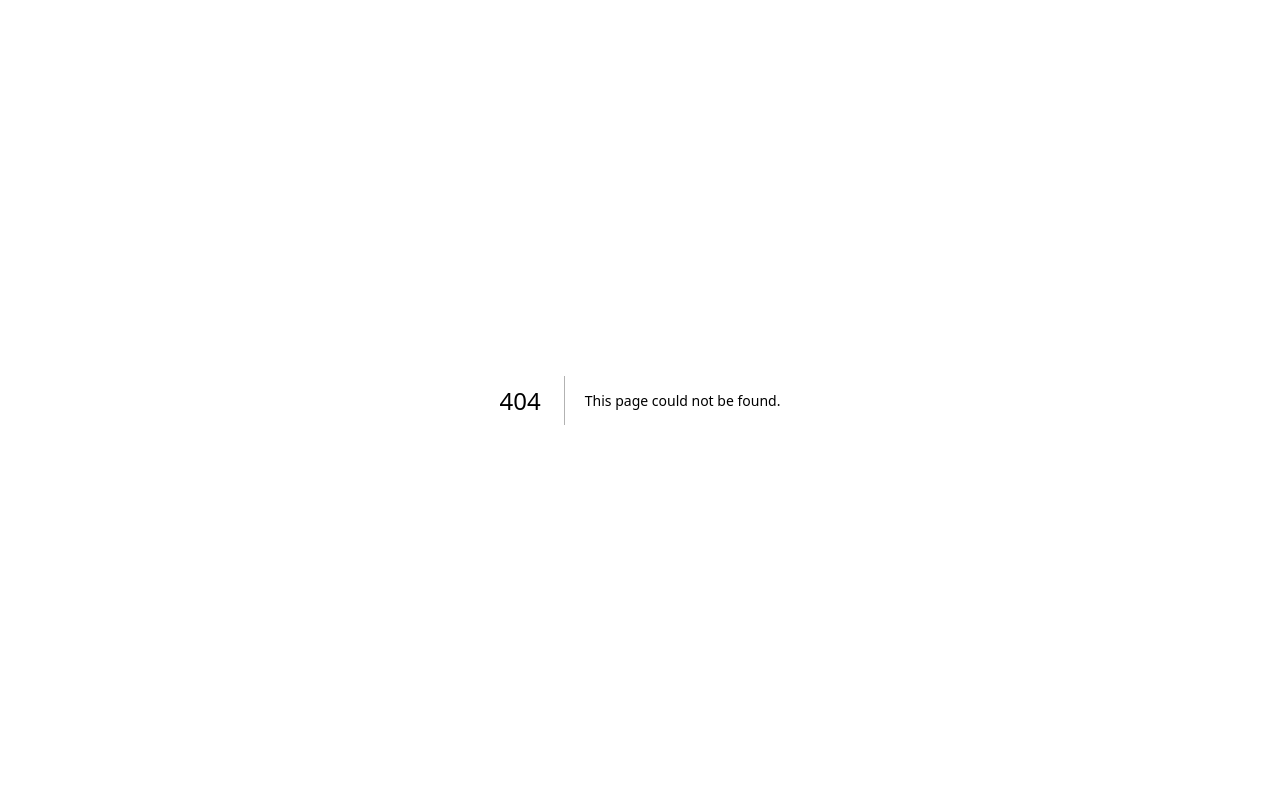
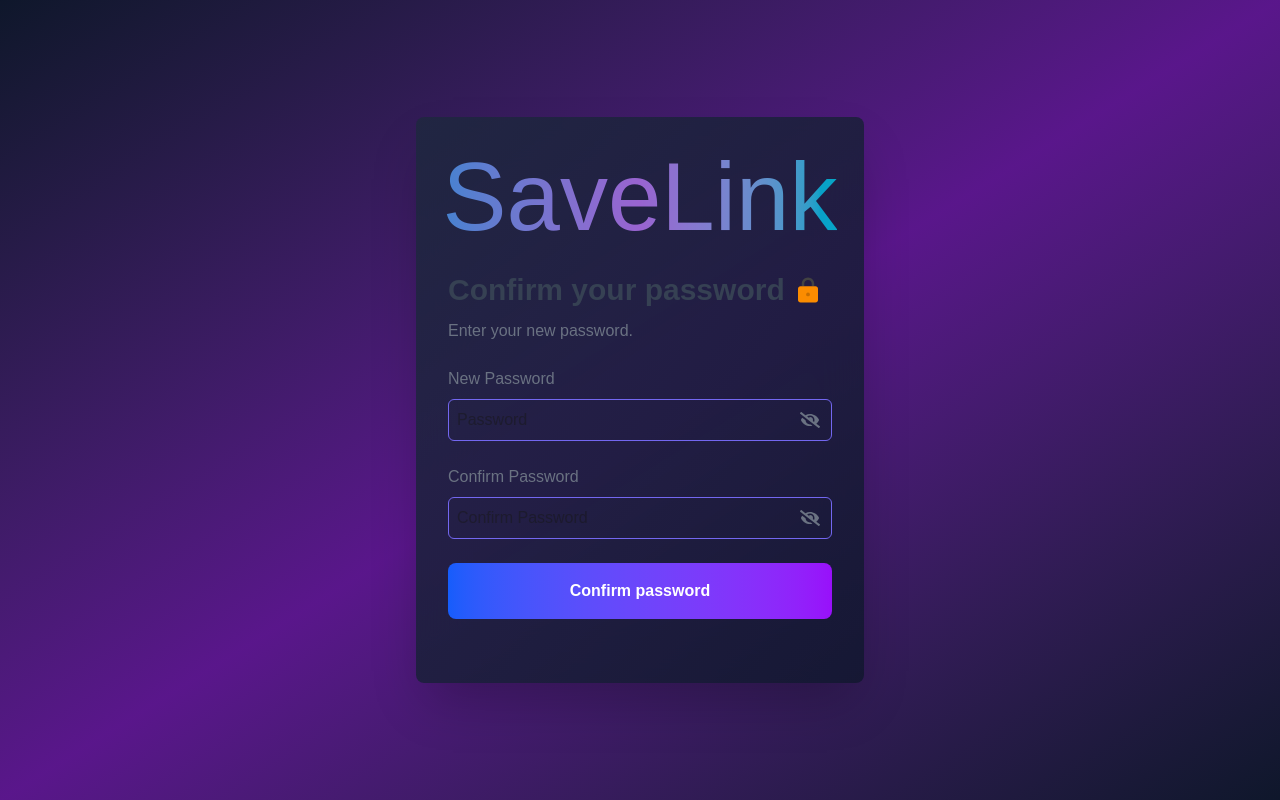
Before and after one commit to Kanel0/save-link, a Next.js app: page /confirm-password in a window 1280 px wide. Before the commit this address had no page. Built offline with nearby package versions, Linux system fonts and the light colour scheme; a web font is replaced by a local one.

Commit message:
confim password and forgotpassword  front

```diff
--- /dev/null
+++ b/src/app/confirm-password/page.tsx
@@ -0,0 +1,5 @@
+"use client";
+import ConfirmPasswordPage from "@/pages/confirmPassword/ConfirmPassword";
+export default function ConfirmPassword() {
+ return < ConfirmPasswordPage/>;
+}
--- /dev/null
+++ b/src/app/dashboard/page.tsx
@@ -0,0 +1,5 @@
+"use client";
+import ConfirmPasswordPage from "@/pages/confirmPassword/ConfirmPassword";
+export default function ConfirmPassword() {
+ return < ConfirmPasswordPage/>;
+}
--- /dev/null
+++ b/src/app/forgot-password/page.tsx
@@ -0,0 +1,5 @@
+"use client";
+import ForgotPasswordPage from "@/pages/forgotPassword/ForgotPassword";
+export default function ForgotPassword() {
+ return < ForgotPasswordPage/>;
+}
--- /dev/null
+++ b/src/components/title/Title.tsx
@@ -0,0 +1,64 @@
+import React, { ReactNode, ElementType } from "react";
+import clsx from "clsx";
+
+// Définition des styles
+const types = {
+  h1: "text-4xl font-bold leading-tight md:text-5xl",
+  h2: "text-3xl font-bold leading-tight md:text-4xl",
+  h3: "text-2xl font-semibold leading-snug md:text-3xl",
+  h4: "text-xl font-semibold leading-snug md:text-2xl",
+  h5: "text-lg font-medium leading-normal md:text-xl",
+  h6: "text-base font-medium leading-normal md:text-lg",
+} as const;
+
+const variants = {
+  primary: "text-gray-900",
+  secondary: "text-gray-700",
+  light: "text-gray-500",
+  white: "text-white",
+  accent: "text-[#7367f0]",
+} as const;
+
+const alignments = {
+  left: "text-left",
+  center: "text-center",
+  right: "text-right",
+} as const;
+
+// Définition des props avec TypeScript
+interface TitleProps {
+  type?: keyof typeof types;
+  variant?: keyof typeof variants;
+  align?: keyof typeof alignments;
+  truncate?: boolean;
+  className?: string;
+  children: ReactNode;
+  as?: ElementType;
+}
+
+// Composant Title
+const Title: React.FC<TitleProps> = ({
+  type = "h1",
+  variant = "primary",
+  align = "left",
+  truncate = false,
+  className = "",
+  children,
+  as: Component = "h1", // Par défaut, on utilise "h1"
+}) => {
+  return (
+    <Component
+      className={clsx(
+        types[type],
+        variants[variant],
+        alignments[align],
+        truncate && "truncate",
+        className
+      )}
+    >
+      {children}
+    </Component>
+  );
+};
+
+export default Title;
--- a/src/pages/confirmPassword/ConfirmPassword.tsx
+++ b/src/pages/confirmPassword/ConfirmPassword.tsx
@@ -1,9 +1,106 @@
-import React from 'react'
+import { ButtonPrimary } from '@/components/button/Button';
+import Title from '@/components/title/Title';
+import Input from "@/components/input/Input";
+import { useRouter } from 'next/navigation';
+import React, { useState } from 'react'
+import { FaEye, FaEyeSlash } from 'react-icons/fa';
+import { FcLock } from 'react-icons/fc';
 
-function ConfirmPassword() {
+function ConfirmPasswordPage() {
+  const router = useRouter();
+  const [showPassword, setShowPassword] = useState(false);
+  const [password, setPassword] = useState("");
+  const [confirmPassword, setConfirmPassword] = useState("");
+  const togglePasswordVisibility = () => {
+    setShowPassword(!showPassword);
+  };
+
   return (
-    <div>ConfirmPassword</div>
-  )
+    <>
+      <div className="flex justify-center bg-gradient-to-br from-slate-900 via-purple-900 to-slate-900 min-h-screen w-full items-center px-4 py-6 sm:py-8">
+        <div className="group bg-gradient-to-br from-slate-800/80 to-slate-900/80 backdrop-blur-xl p-4 sm:p-8 rounded-lg shadow-2xl w-full max-w-md mx-auto">
+          {/* Logo */}
+<div
+            onClick={() => router.push("/")}
+            className="flex cursor-pointer text-5xl sm:text-6xl md:text-7xl lg:text-8xl  justify-center mb-6 "
+          >
+               <span className="bg-gradient-to-r from-blue-400 via-purple-400 to-cyan-400 bg-clip-text text-transparent animate-pulse">
+                SaveLink
+              </span>
+          </div>
+          {/* Title */}
+          <div className="flex justify-center sm:justify-start mb-2">
+            <Title
+              type="h3"
+              variant="secondary"
+              className="flex items-center text-center sm:text-left"
+            >
+              Confirm your password
+              <FcLock className="ml-2 text-2xl sm:text-3xl" />
+            </Title>
+          </div>
+
+          {/* Description */}
+          <div className="text-gray-500 text-sm sm:text-base mb-6 sm:text-left">
+            Enter your new password.
+          </div>
+
+          {/* Password Field */}
+          <div className="mb-6">
+            <p className="text-gray-500 mb-2 text-sm sm:text-base">New Password</p>
+            <Input
+                type={showPassword ? "text" : "password"}
+                value={password}
+                onChange={(e) => setPassword(e.target.value)}
+                placeholder="Password"
+                icon={
+                  showPassword ? (
+                    <FaEye
+                      onClick={togglePasswordVisibility}
+                      className="cursor-pointer text-gray-500 text-xl"
+                    />
+                  ) : (
+                    <FaEyeSlash
+                      onClick={togglePasswordVisibility}
+                      className="cursor-pointer text-gray-500 text-xl"
+                    />
+                  )
+                }
+              />
+          </div>
+          <div className="mb-6">
+            <p className="text-gray-500 mb-2 text-sm sm:text-base">Confirm Password</p>
+            <Input
+                type={showPassword ? "text" : "password"}
+                value={confirmPassword}
+                onChange={(e) => setConfirmPassword(e.target.value)}
+                placeholder="Confirm Password"
+                icon={
+                  showPassword ? (
+                    <FaEye
+                      onClick={togglePasswordVisibility}
+                      className="cursor-pointer text-gray-500 text-xl"
+                    />
+                  ) : (
+                    <FaEyeSlash
+                      onClick={togglePasswordVisibility}
+                      className="cursor-pointer text-gray-500 text-xl"
+                    />
+                  )
+                }
+              />
+          </div>
+
+          {/* Button */}
+          <div className="mb-8">
+            <ButtonPrimary className="w-full py-2.5 text-sm sm:text-base">
+              Confirm password
+            </ButtonPrimary>
+          </div>
+
+        </div>
+      </div>
+    </>
+  );
 }
-
-export default ConfirmPassword
+export default ConfirmPasswordPage
--- a/src/pages/forgotPassword/ForgotPassword.tsx
+++ b/src/pages/forgotPassword/ForgotPassword.tsx
@@ -1,9 +1,75 @@
-import React from 'react'
+'use client';
+import Image from 'next/image';
+import { FcLock } from 'react-icons/fc';
+import Input from '@/components/input/Input';
+import { IoIosArrowBack } from 'react-icons/io';
+import { useRouter } from 'next/navigation';
+import { ButtonPrimary } from '@/components/button/Button';
+import Link from 'next/link';
+import Title from '@/components/title/Title';
 
-function ForgotPassword() {
+function ForgotPasswordPage() {
+  const router = useRouter();
   return (
-    <div>ForgotPassword</div>
-  )
+    <>
+      <div className="flex justify-center bg-gradient-to-br from-slate-900 via-purple-900 to-slate-900  min-h-screen w-full items-center px-4 py-6 sm:py-8">
+        <div className="group bg-gradient-to-br from-slate-800/80 to-slate-900/80 backdrop-blur-xl p-4 sm:p-8 rounded-lg shadow-2xl w-full max-w-md mx-auto">
+          {/* Logo */}
+<div
+            onClick={() => router.push("/")}
+            className="flex cursor-pointer text-5xl sm:text-6xl md:text-7xl lg:text-8xl  justify-center mb-6 "
+          >
+               <span className="bg-gradient-to-r from-blue-400 via-purple-400 to-cyan-400 bg-clip-text text-transparent animate-pulse">
+                SaveLink
+              </span>
+          </div>
+          {/* Title */}
+          <div className="flex justify-center sm:justify-start mb-2">
+            <Title
+              type="h3"
+              variant="secondary"
+              className="flex items-center text-center sm:text-left"
+            >
+              Forgot your password?
+              <FcLock className="ml-2 text-2xl sm:text-3xl" />
+            </Title>
+          </div>
+
+          {/* Description */}
+          <div className="text-gray-500 text-sm sm:text-base mb-6 sm:text-left">
+            Enter your email, and we will send you instructions to reset your password.
+          </div>
+
+          {/* Email Field */}
+          <div className="mb-6">
+            <p className="text-gray-500 mb-2 text-sm sm:text-base">Email</p>
+            <Input
+              type="email"
+              placeholder="Enter your email"
+              className="w-full"
+            />
+          </div>
+
+          {/* Button */}
+          <div className="mb-8">
+            <ButtonPrimary className="w-full py-2.5 text-sm sm:text-base">
+              Send Reset Link
+            </ButtonPrimary>
+          </div>
+
+          {/* Back to Login Link */}
+          <div className="flex justify-center">
+            <Link href="/login"
+              className="text-[#7367f0] text-sm sm:text-base hover:underline no-underline flex items-center transition-colors duration-200 hover:text-[#5e52e6]"
+            >
+              <IoIosArrowBack className="mr-2 text-xl sm:text-2xl" />
+              Back to Login
+            </Link>
+          </div>
+        </div>
+      </div>
+    </>
+  );
 }
 
-export default ForgotPassword
+export default ForgotPasswordPage;
--- /dev/null
+++ b/src/pages/profil/ProfilPage.tsx
@@ -0,0 +1,9 @@
+import React from 'react'
+
+function ProfilPage() {
+  return (
+    <div>ProfilPage</div>
+  )
+}
+
+export default ProfilPage
--- a/src/pages/register/RegisterPage.tsx
+++ b/src/pages/register/RegisterPage.tsx
@@ -3,9 +3,7 @@
 import React, { useEffect, useState } from "react";
 import { FaEye, FaEyeSlash } from "react-icons/fa";
 import Link from "next/link";
-import Logo from "../../../public/logo.png";
 import Input from "@/components/input/Input";
-import Image from "next/image";
 import Modal from "@/components/modals/Modal";
 import Checkbox, { ButtonPrimary } from "@/components/button/Button";
 import { API } from "@/const/Constant";
```
Also changed, not shown: src/app/profil/page.tsx (added).
